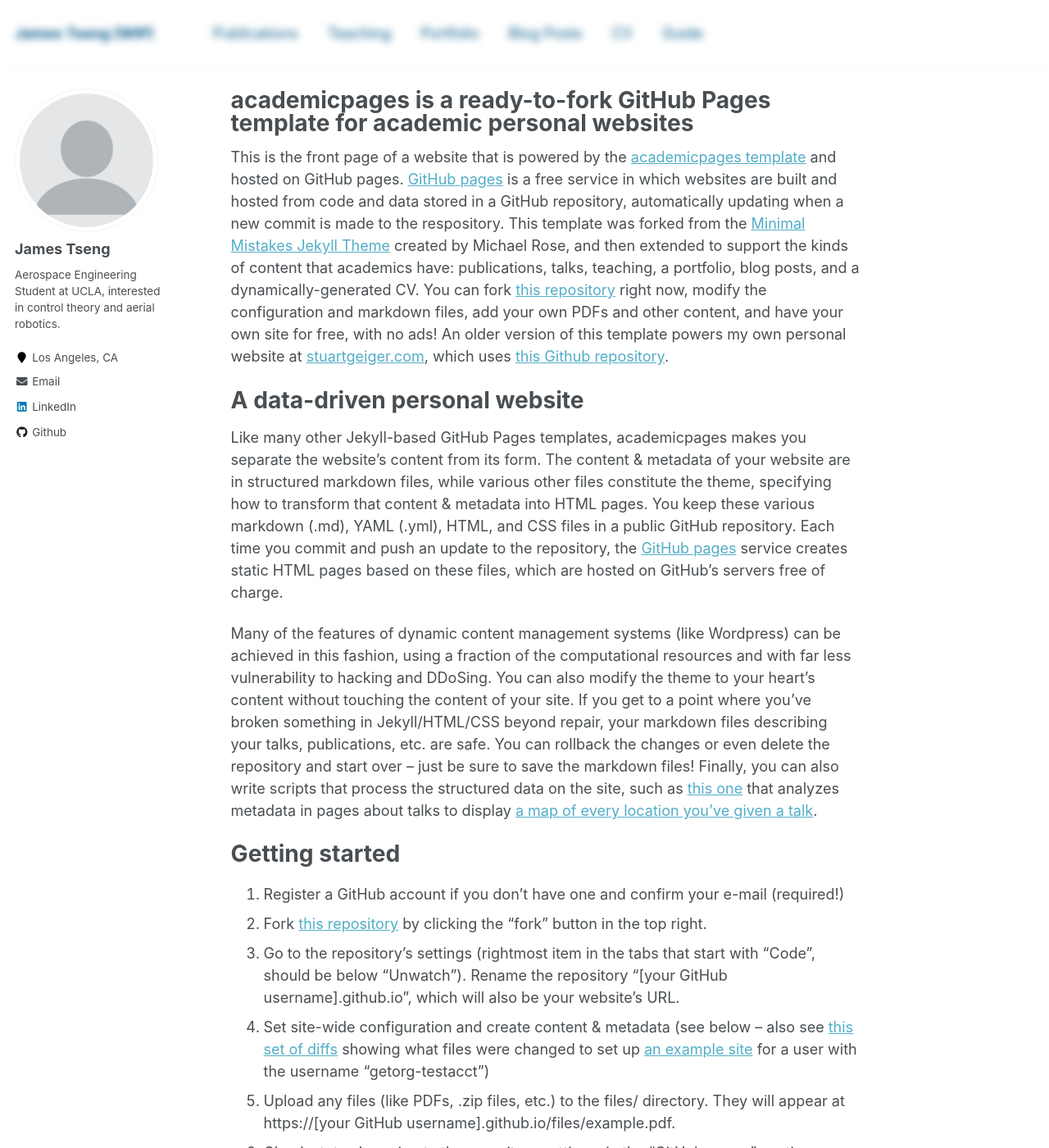
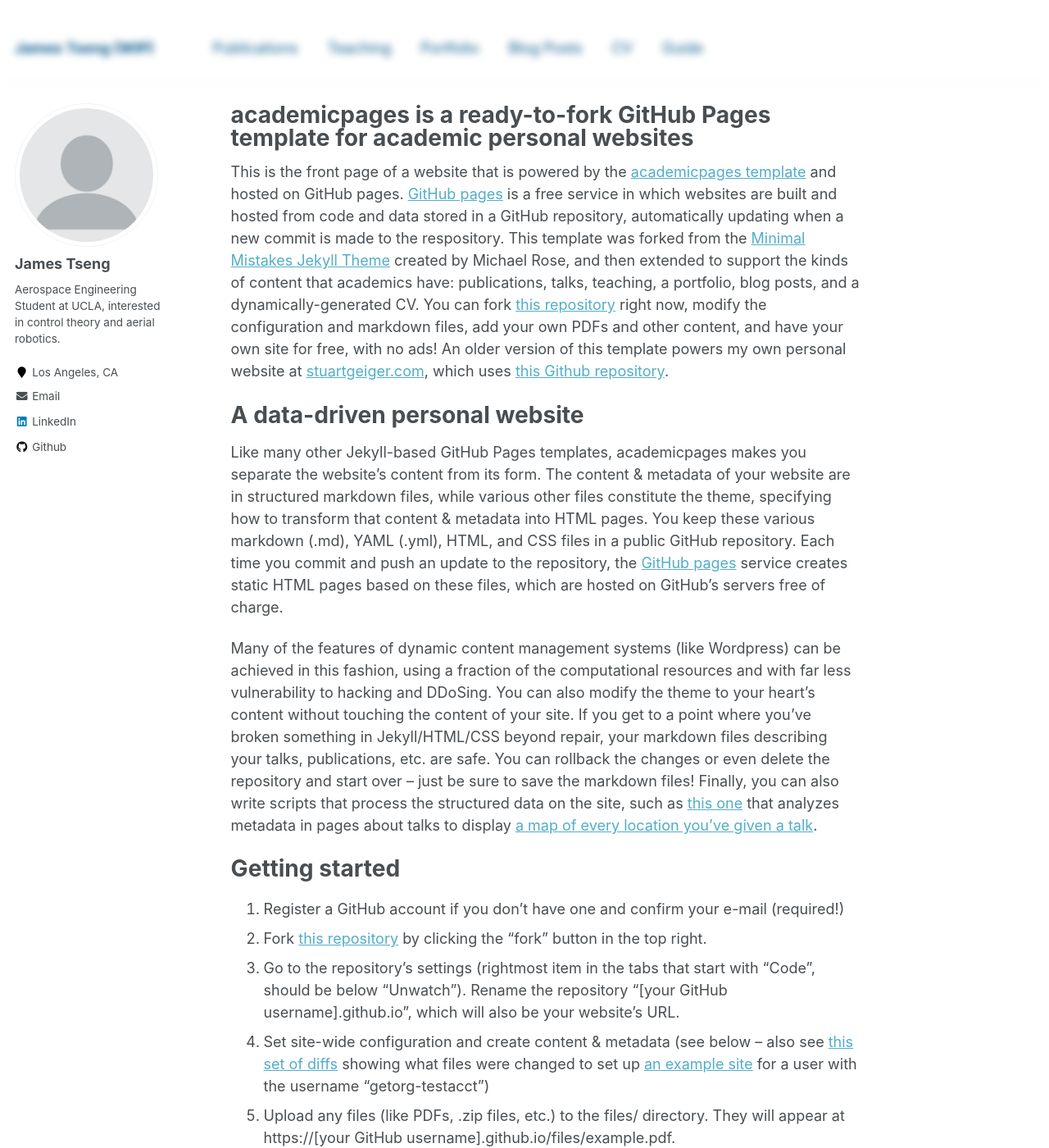
Before and after one commit to jtfa22/jtfa22-github.io, a Jekyll site: the page built from _pages/about.md, in a window 1280 px wide and 1400 px high. Shown: the whole window at 82% size. Built offline with Jekyll 4.4.1, drawn with Linux system fonts in a browser that asks for light colours.

Commit message:
Attempt Fix

```diff
--- a/_sass/_masthead.scss
+++ b/_sass/_masthead.scss
@@ -14,13 +14,11 @@
   z-index: 20;
   background: rgba($background-color,$background-opacity);
 
-  // attempt blur
-  @include blur(5px);
 
   &__inner-wrap {
     @include container;
     @include clearfix;
-    padding: 0em 1em 1em;
+    padding: 1em 1em 1em;
     font-family: $sans-serif-narrow;
 
     @include breakpoint($x-large) {
@@ -35,6 +33,8 @@
       text-decoration: none;
     }
   }
+    // attempt blur
+    @include blur(5px);
 }
 
 .masthead__menu {
--- a/_sass/_variables.scss
+++ b/_sass/_variables.scss
@@ -42,7 +42,7 @@ $type-size-6                : 0.75em;   // ~12px
 $type-size-7                : 0.6875em; // ~11px
 $type-size-8                : 0.625em;  // ~10px
 
-$margin-top-overhead        : 5em;
+$margin-top-overhead        : 6em;
 
 /*
    Colors
```
